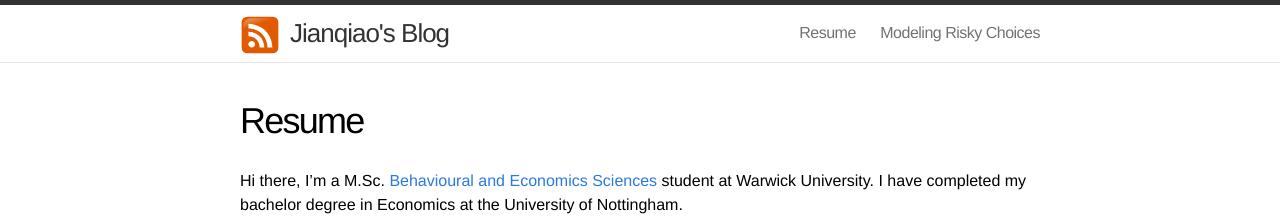
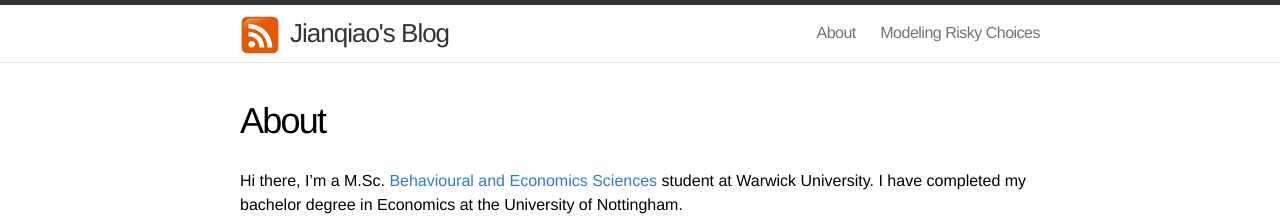
Before and after one commit to jianqiaozhu/jianqiaozhu.github.io, a Jekyll site: the page built from about.md, in a window 1280 px wide. Shown: the top 223 px of the page. Built offline with Jekyll 4.4.1, drawn with Linux system fonts in a browser that asks for light colours; Markdown is read by kramdown in place of the engine named in the settings.

Commit message:
Update and rename resume.md to about.md

```diff
--- a/resume.md
+++ b/about.md
@@ -1,7 +1,7 @@
 ---
 layout: page
-title: Resume
-permalink: /resume/
+title: About
+permalink: /about/
 ---
 Hi there, I'm a M.Sc. [Behavioural and Economics Sciences](http://www2.warwick.ac.uk/fac/sci/psych/study/bes/) student at Warwick University. I have completed my bachelor degree in Economics at the University of Nottingham.
 
```
